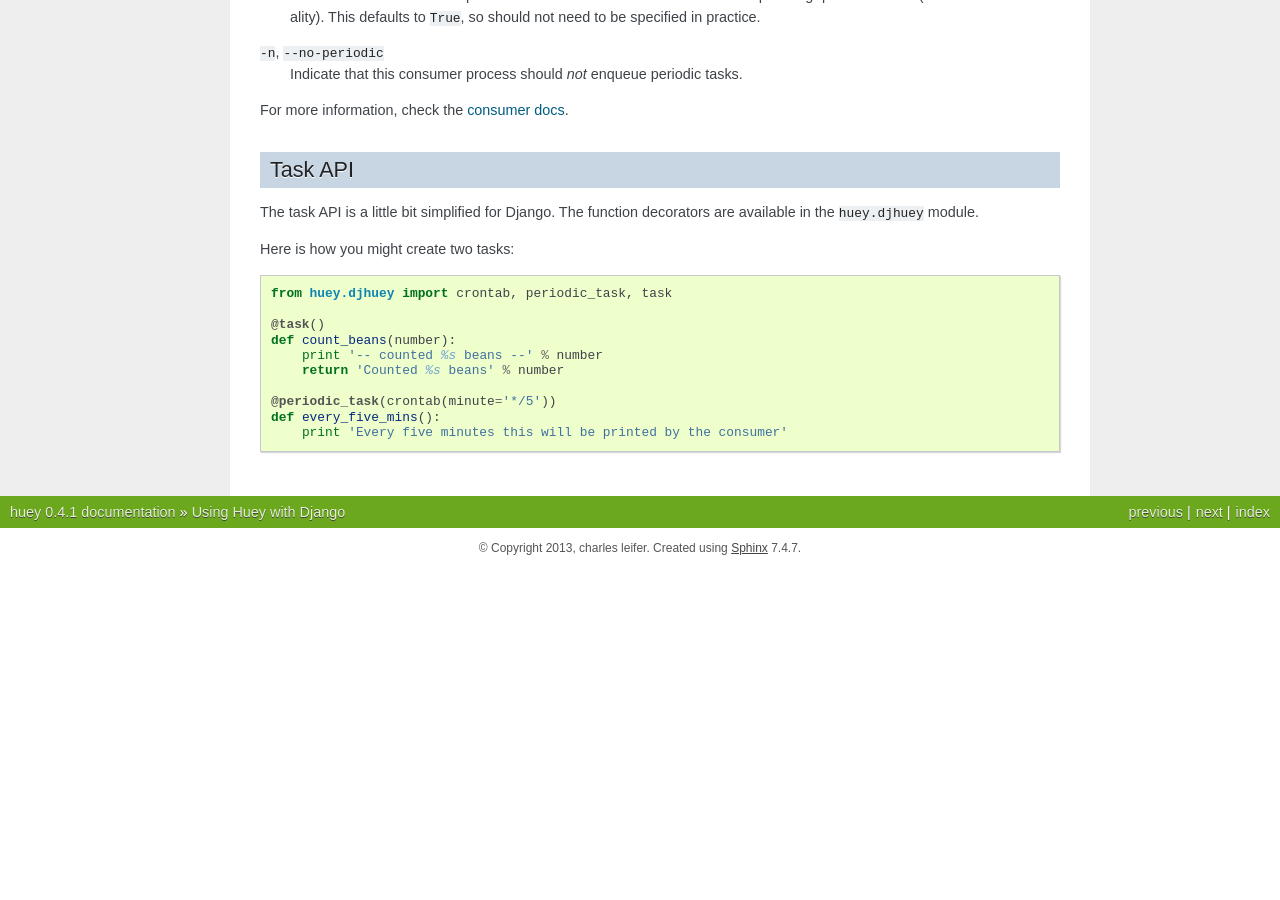
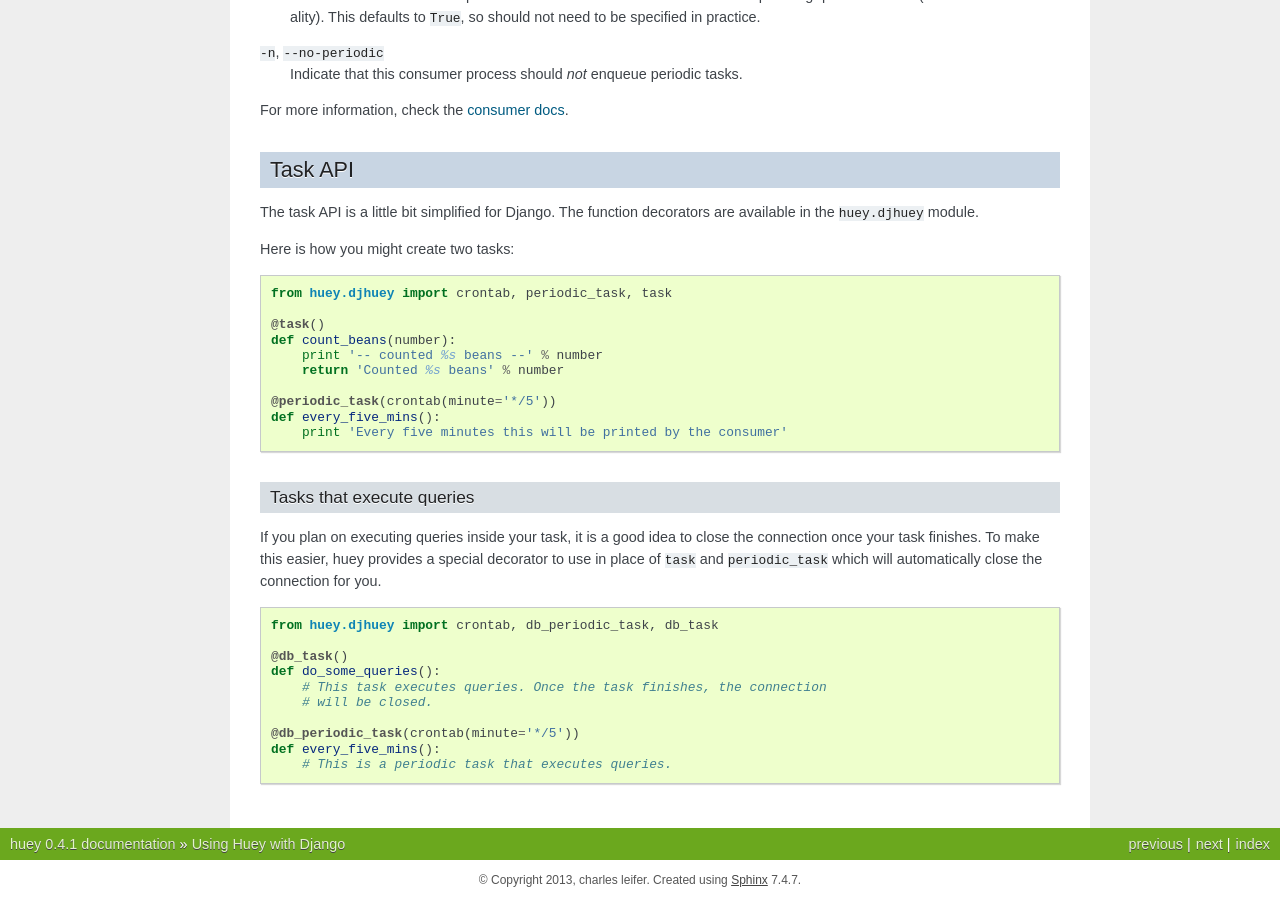
Before and after one commit to coleifer/huey, a Sphinx documentation site: the page built from docs/django.rst, in a window 1280 px wide and 900 px high, scrolled down 968 px. Built offline with Sphinx 7.4.7, drawn with Linux system fonts in a browser that asks for light colours; before the commit the page ends 1536 px from its top, so only the background shows below that; some of the changed text lies outside the part shown.

Commit message:
Documenting new API and adding error handling.

```diff
--- a/docs/django.rst
+++ b/docs/django.rst
@@ -85,3 +85,24 @@ Here is how you might create two tasks:
     @periodic_task(crontab(minute='*/5'))
     def every_five_mins():
         print 'Every five minutes this will be printed by the consumer'
+
+Tasks that execute queries
+^^^^^^^^^^^^^^^^^^^^^^^^^^
+
+If you plan on executing queries inside your task, it is a good idea to close
+the connection once your task finishes.  To make this easier, huey provides a
+special decorator to use in place of ``task`` and ``periodic_task`` which will
+automatically close the connection for you.
+
+.. code-block:: python
+
+    from huey.djhuey import crontab, db_periodic_task, db_task
+
+    @db_task()
+    def do_some_queries():
+        # This task executes queries. Once the task finishes, the connection
+        # will be closed.
+
+    @db_periodic_task(crontab(minute='*/5'))
+    def every_five_mins():
+        # This is a periodic task that executes queries.
```
Also changed, not shown: 1 other file.
